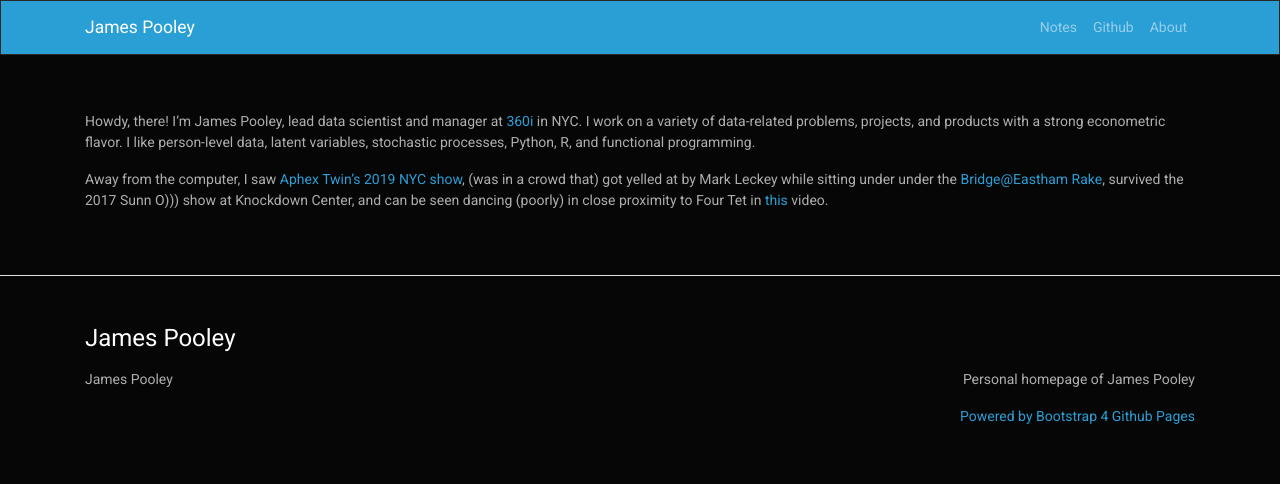
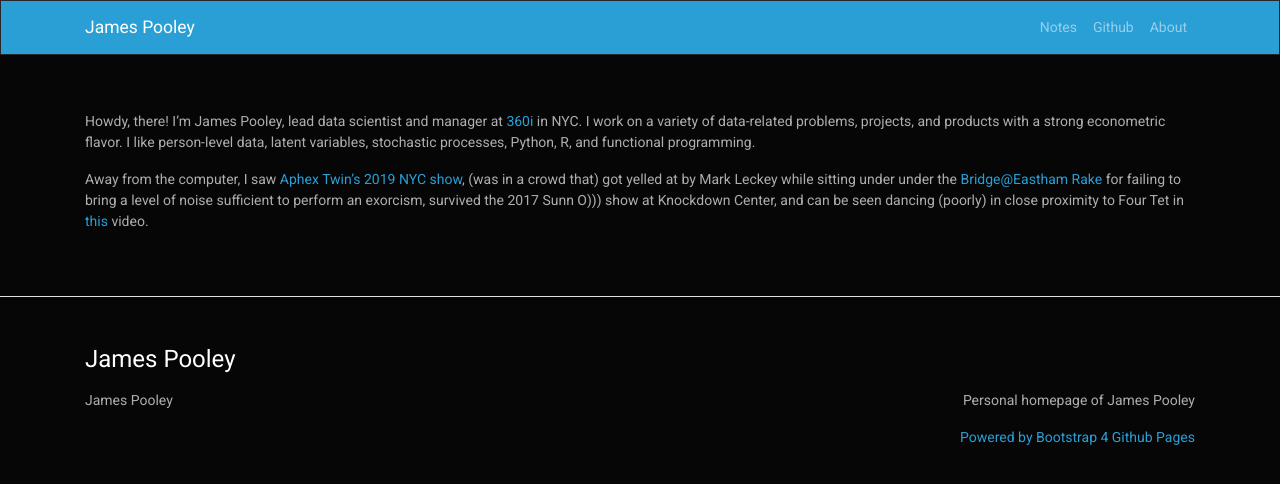
Before and after one commit to jamespooley/archived-jamespooley.github.io, a Jekyll site: the page built from about.md, in a window 1280 px wide. Shown: the top 484 px of the page. Built offline with Jekyll 4.4.1, drawn with Linux system fonts in a browser that asks for light colours; our own code applies the rules of GitHub Pages for plain Markdown files.

```diff
--- a/about.md
+++ b/about.md
@@ -4,6 +4,8 @@ data-related problems, projects, and products with a strong econometric flavor.
 Away from the computer, I saw [Aphex Twin's 2019 NYC show](https://www.artforum.com/music/sasha-frere-jones-on-aphex-twin-s-show-at-avant-gardener-79488), (was in a crowd
 that) got yelled at by Mark Leckey while sitting under
 under the
-[Bridge@Eastham Rake](https://www.youtube.com/watch?v=ZZ-BhuuCIUE), survived the 2017 Sunn O))) show at Knockdown Center, and can
+[Bridge@Eastham Rake](https://www.youtube.com/watch?v=ZZ-BhuuCIUE)
+for failing to bring a level of noise sufficient to perform
+an exorcism, survived the 2017 Sunn O))) show at Knockdown Center, and can
 be seen dancing (poorly) in close proximity to
 Four Tet in [this](https://www.youtube.com/watch?v=yWstd3jDZIs) video.
```
